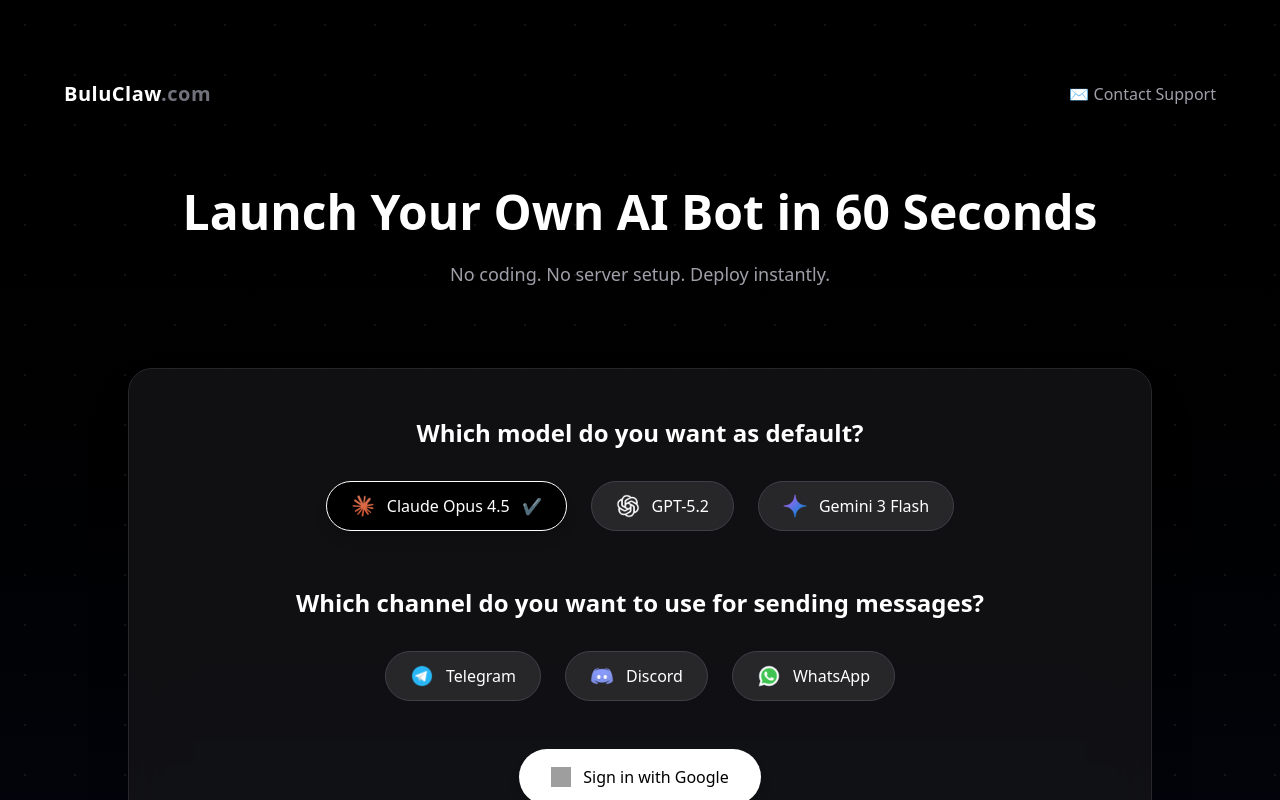
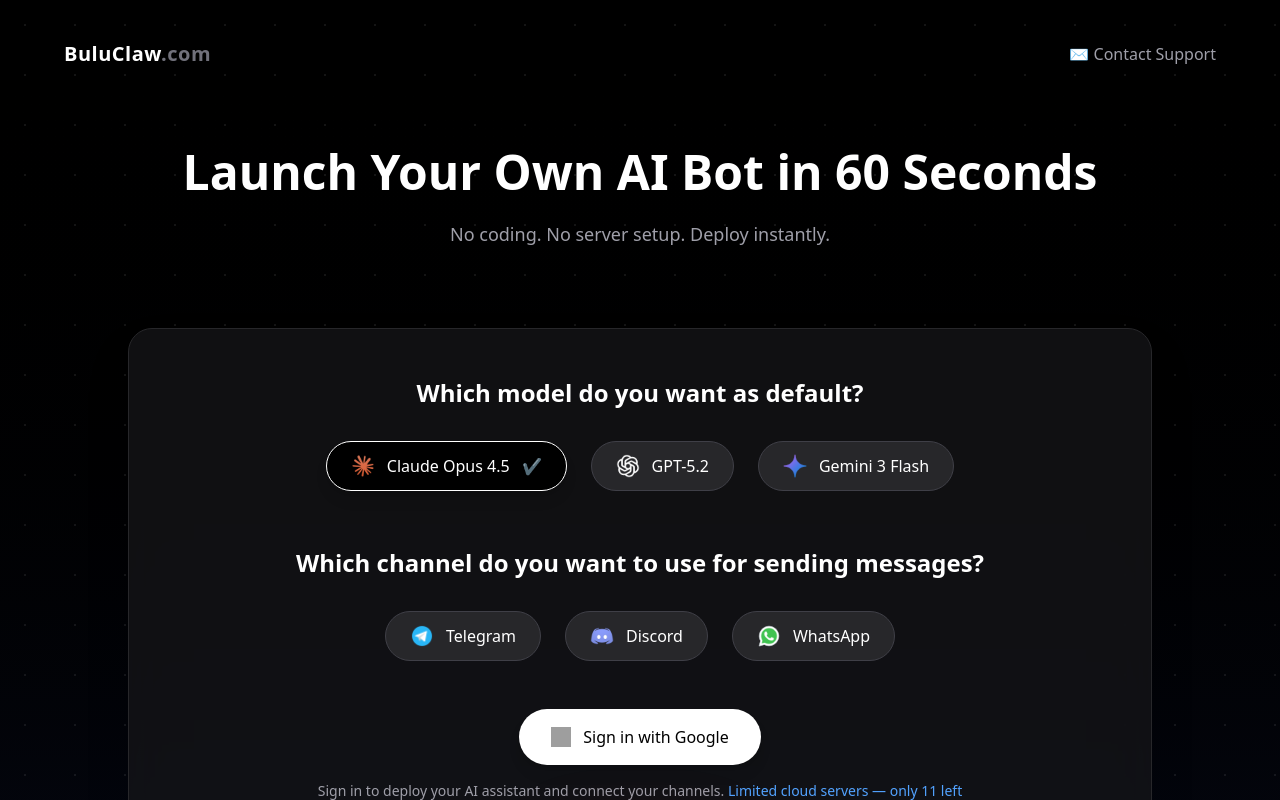
Before and after one commit to BuluClaw/buluclaw-app, a Next.js app: page / in a window 1280 px wide. Shown: the top 800 px of the page. Built offline with nearby package versions, Linux system fonts and the light colour scheme; no server answers; grey boxes are pictures that could not be loaded.

Commit message:
Fix: page.tsx

```diff
--- a/app/page.tsx
+++ b/app/page.tsx
@@ -187,8 +187,7 @@ setTimeout(() => {
 };
 
   return (
-
-<div className="min-h-screen text-white px-6 py-20 flex flex-col items-center bg-gradient-to-b from-black via-[#0b1120] to-black">
+    <div className="min-h-screen text-white px-6 py-10 flex flex-col items-center bg-gradient-to-b from-black via-[#0b1120] to-black">
 
       {/* HEADER */}
       <div className="w-full max-w-6xl flex justify-between items-center mb-20">
```
